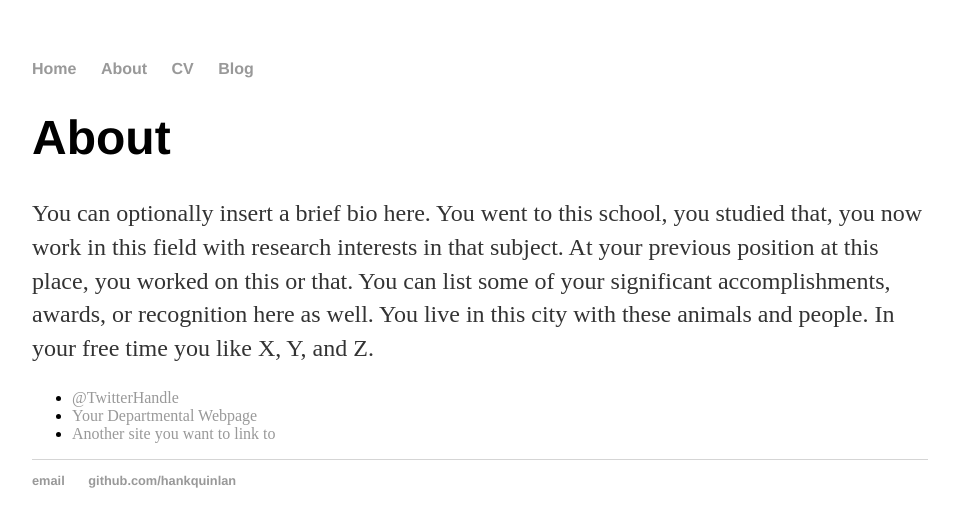
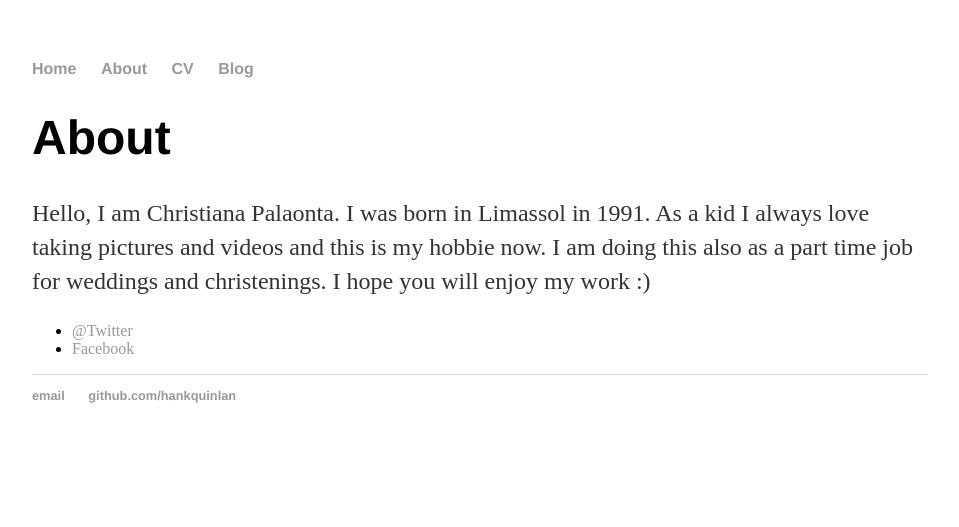
Before and after one commit to christiana1231/christiana1231.github.io, a Jekyll site: the page built from about/index.html, in a window 1280 px wide. Shown: the top 527 px of the page, without its empty margins (160-1119 px from the left). Built offline with Jekyll 4.4.1, drawn with Linux system fonts in a browser that asks for light colours.

Commit message:
Update index.html

```diff
--- a/about/index.html
+++ b/about/index.html
@@ -5,10 +5,9 @@ title: About Hank Quinlan
 
 		<div class="about">
 			<h1>About</h1>
-			<p>You can optionally insert a brief bio here. You went to this school, you studied that, you now work in this field with research interests in that subject. At your previous position at this place, you worked on this or that. You can list some of your significant accomplishments, awards, or recognition here as well. You live in this city with these animals and people. In your free time you like X, Y, and Z.</p>
+			<p>Hello, I am Christiana Palaonta. I was born in Limassol in 1991. As a kid I always love taking pictures and videos and this is my hobbie now. I am doing this also as a part time job for weddings and christenings. I hope you will enjoy my work :) </p>
 
 			<ul class="contacts">
-				<li><a href="#">@TwitterHandle</a></li>
-				<li><a href="#">Your Departmental Webpage</a></li>
-				<li><a href="#">Another site you want to link to</a></li>
+				<li><a href="https://twitter.com/christiana1231">@Twitter</a></li>
+				<li><a href="https://www.facebook.com/christiana.palaonta.1">Facebook</a></li>
 				</ul>
```
